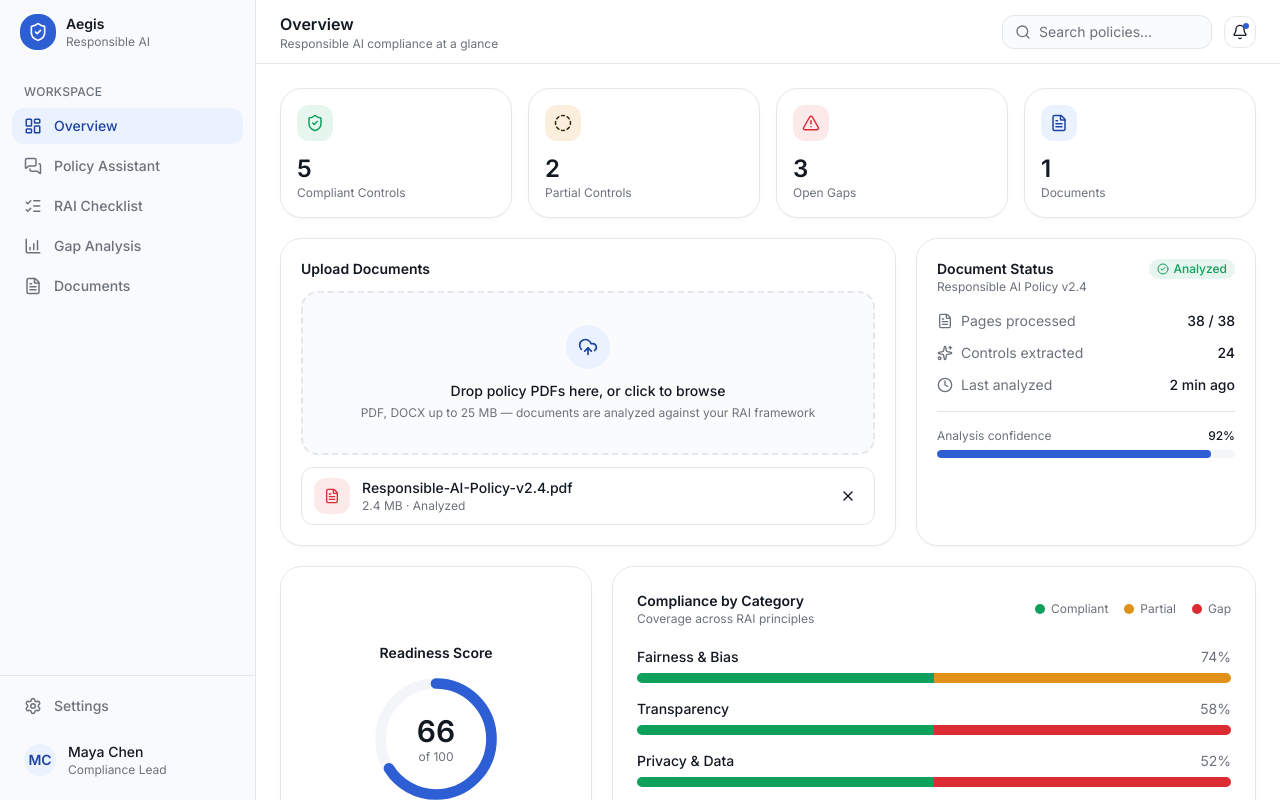
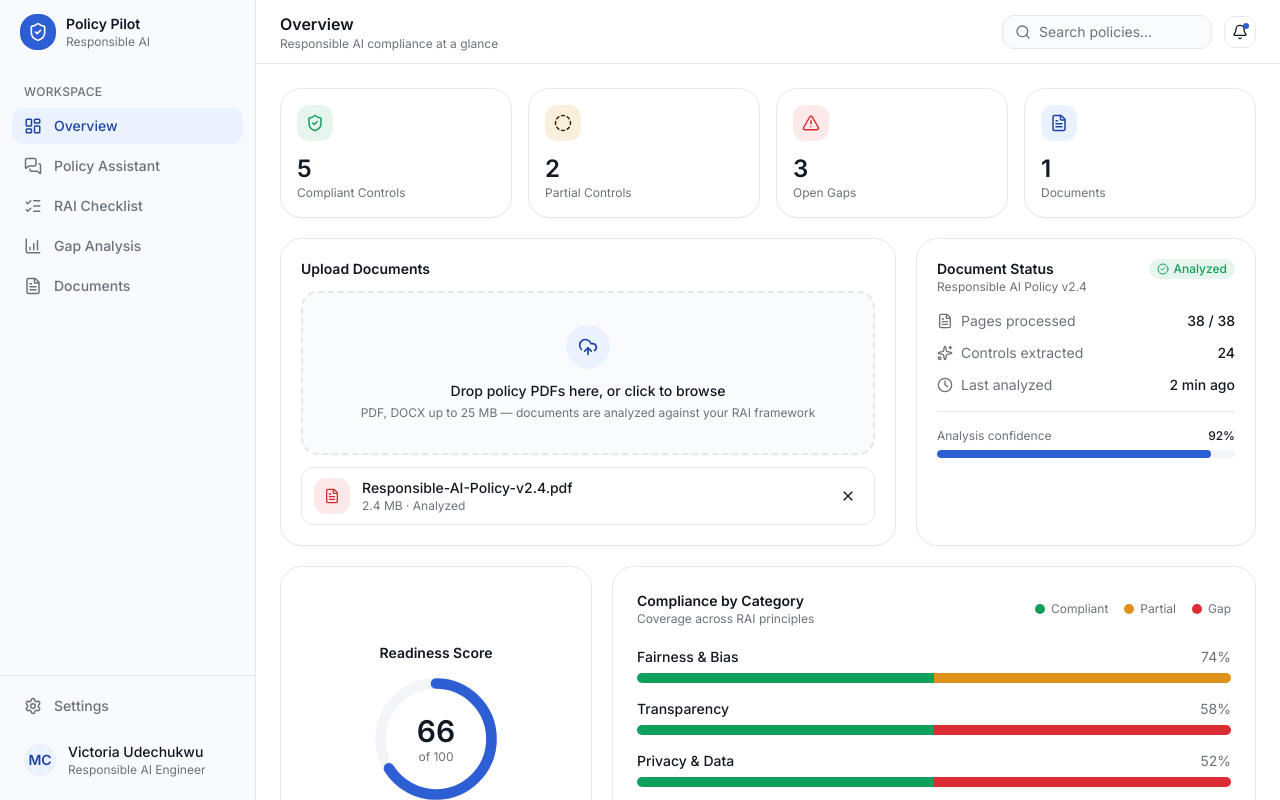
Before and after one commit to vikyij/ai-policy-assistant, a Next.js app: page / in a window 1280 px wide. Built offline with nearby package versions, Linux system fonts and the light colour scheme.

Commit message:
change app name

```diff
--- a/components/dashboard/sidebar.tsx
+++ b/components/dashboard/sidebar.tsx
@@ -54,7 +54,7 @@ export function Sidebar({
               <ShieldCheck className="size-5" />
             </div>
             <div className="leading-tight">
-              <p className="text-sm font-semibold text-sidebar-foreground">Aegis</p>
+              <p className="text-sm font-semibold text-sidebar-foreground">Policy Pilot</p>
               <p className="text-xs text-muted-foreground">Responsible AI</p>
             </div>
           </div>
@@ -102,8 +102,8 @@ export function Sidebar({
               MC
             </div>
             <div className="min-w-0 leading-tight">
-              <p className="truncate text-sm font-medium text-sidebar-foreground">Maya Chen</p>
-              <p className="truncate text-xs text-muted-foreground">Compliance Lead</p>
+              <p className="truncate text-sm font-medium text-sidebar-foreground">Victoria Udechukwu</p>
+              <p className="truncate text-xs text-muted-foreground">Responsible AI Engineer</p>
             </div>
           </div>
         </div>
```
